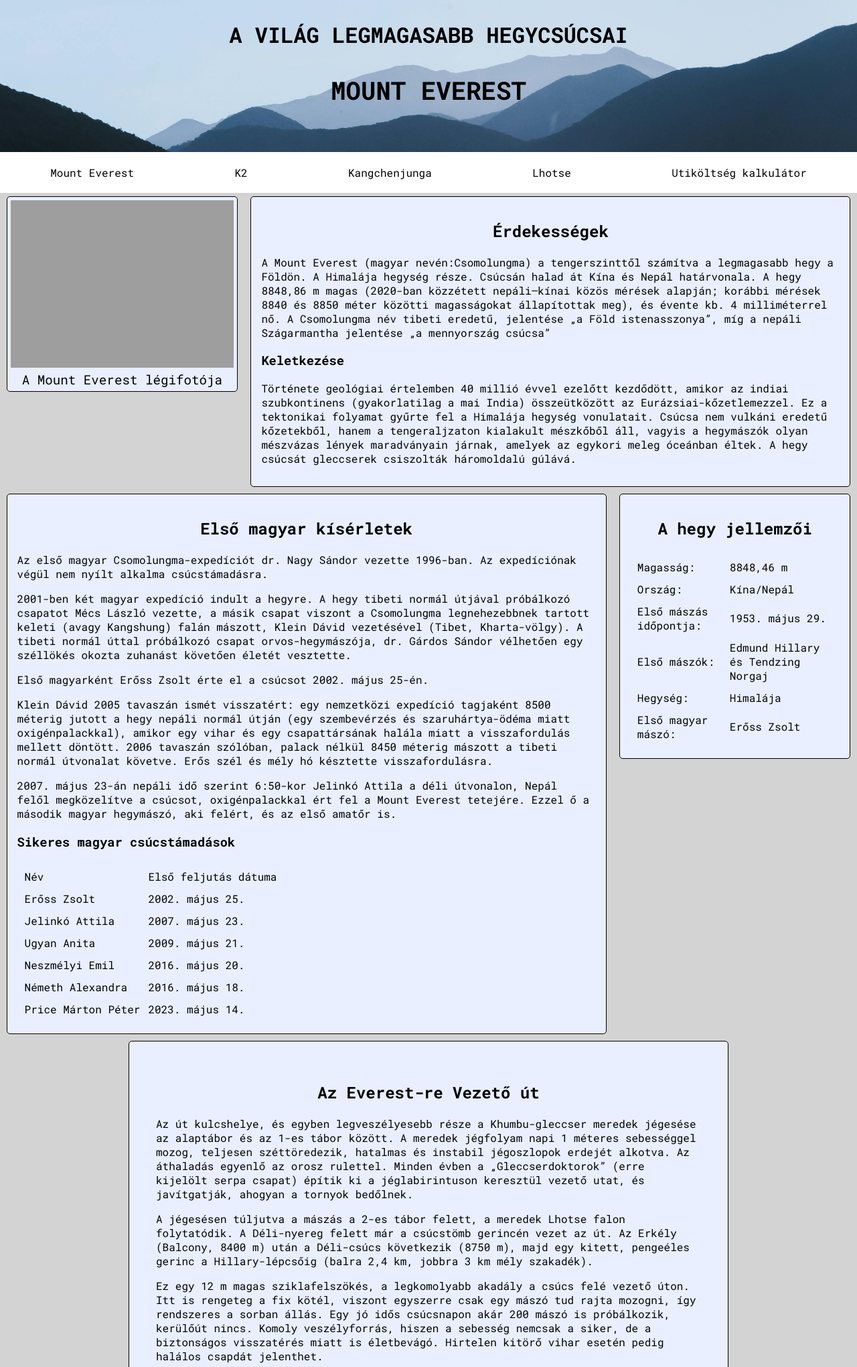
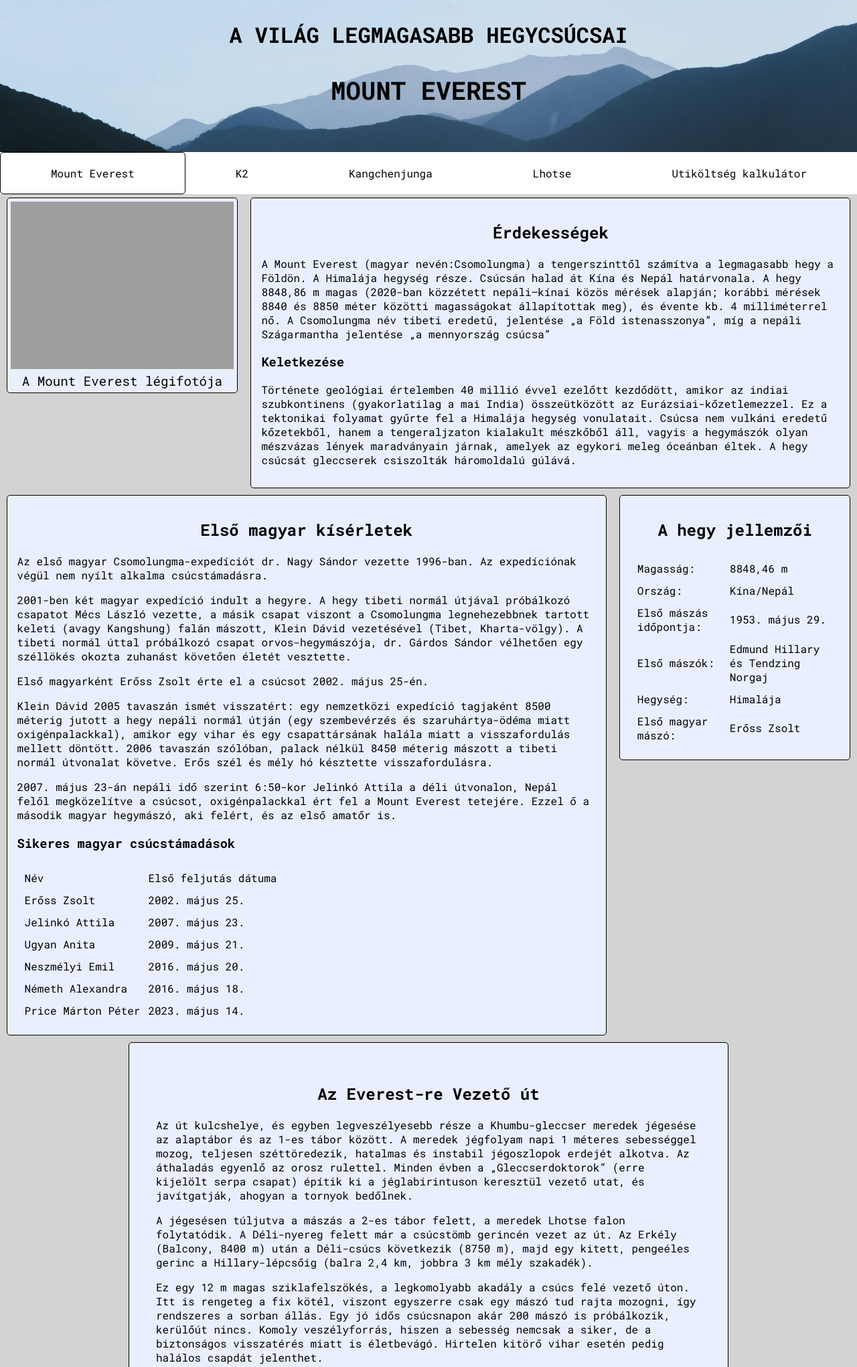
Before and after one commit to JG1IHN/webfejlesztes, a PHP site: page / in a window 1280 px wide. Shown: the top 2041 px of the page at 67% size. Run offline with PHP 8.4, Linux system fonts and the light colour scheme; some web fonts are replaced; grey boxes are pictures that could not be loaded.

Commit message:
Add files via upload

```diff
--- a/Lhotse.html
+++ b/Lhotse.html
@@ -20,7 +20,7 @@
             <li><a href="index.html"  id="naveverest"> Mount Everest</a></li>
             <li><a href="k2.html" id="navk2" > K2</a></li>
             <li><a href="kengchenjunga.html" id="navkang"> Kangchenjunga</a></li>
-            <li><a href="#" id="navlhotse"> Lhotse</a></li>
+            <li><a href="#" id="navlhotse" class="current"> Lhotse</a></li>
             <li><a href="kalkulator.html" id="kalk"> Utiköltség kalkulátor</a></li>
        </ul>
     </nav>
--- a/index.html
+++ b/index.html
@@ -19,7 +19,7 @@
     <h3>Mount Everest</h3></header>
     <nav>
         <ul>
-        <li><a href="#"  id="naveverest"> Mount Everest</a></li>
+        <li><a href="#"  id="naveverest" class="current"> Mount Everest</a></li>
         <li><a href="k2.html" id="navk2"> K2</a></li>
         <li><a href="kengchenjunga.html" id="navkang"> Kangchenjunga</a></li>
         <li><a href="Lhotse.html" id="navlhotse"> Lhotse</a></li>
--- a/k2.html
+++ b/k2.html
@@ -17,7 +17,7 @@
     <nav>
         <ul>
             <li><a href="index.html"  id="naveverest"> Mount Everest</a></li>
-            <li><a href="#" id="navk2"> K2</a></li>
+            <li><a href="#" id="navk2" class="current"> K2</a></li>
             <li><a href="kengchenjunga.html" id="navkang"> Kangchenjunga</a></li>
             <li><a href="Lhotse.html" id="navlhotse"> Lhotse</a></li>
             <li><a href="kalkulator.html" id="kalk"> Utiköltség kalkulátor</a></li>
--- a/kalkulator.html
+++ b/kalkulator.html
@@ -59,7 +59,7 @@
             <li><a href="k2.html" id="navk2" > K2</a></li>
             <li><a href="kengchenjunga.html" id="navkang"> Kangchenjunga</a></li>
             <li><a href="Lhotse.html" id="navlhotse"> Lhotse</a></li>
-            <li><a href="#" id="kalk"> Utiköltség kalkulátor</a></li>
+            <li><a href="#" id="kalk" class="current"> Utiköltség kalkulátor</a></li>
        </ul>
     </nav>
     <div class="kontener">
--- a/kengchenjunga.html
+++ b/kengchenjunga.html
@@ -19,7 +19,7 @@
         <ul>
             <li><a href="index.html"  id="naveverest"> Mount Everest</a></li>
             <li><a href="k2.html" id="navk2" > K2</a></li>
-            <li><a href="#" id="navkang"> Kangchenjunga</a></li>
+            <li><a href="#" id="navkang" class="current"> Kangchenjunga</a></li>
             <li><a href="Lhotse.html" id="navlhotse"> Lhotse</a></li>
             <li><a href="kalkulator.html" id="kalk"> Utiköltség kalkulátor</a></li>
        </ul>
--- a/style.css
+++ b/style.css
@@ -14,6 +14,10 @@ body{
     padding: 0px;
     margin: 0px;
     font-family: "Roboto Mono", monospace;
+}
+
+.current{
+    border: solid black 1.5px;
 }
 
 header{
```
